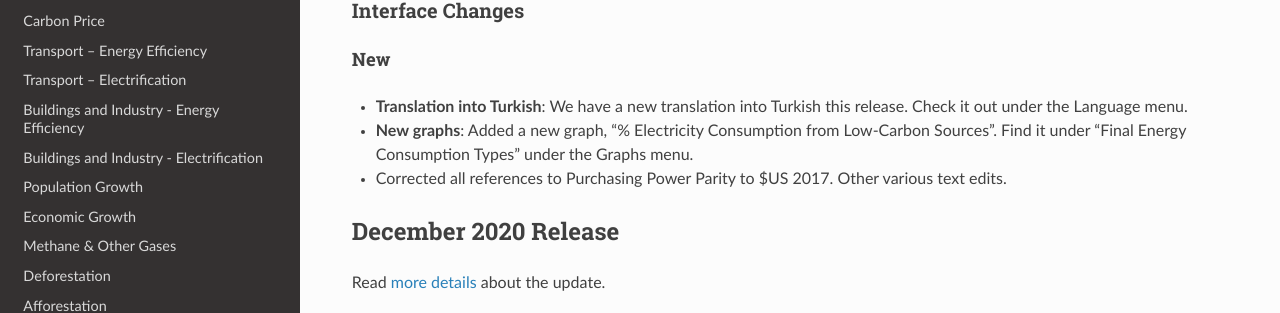
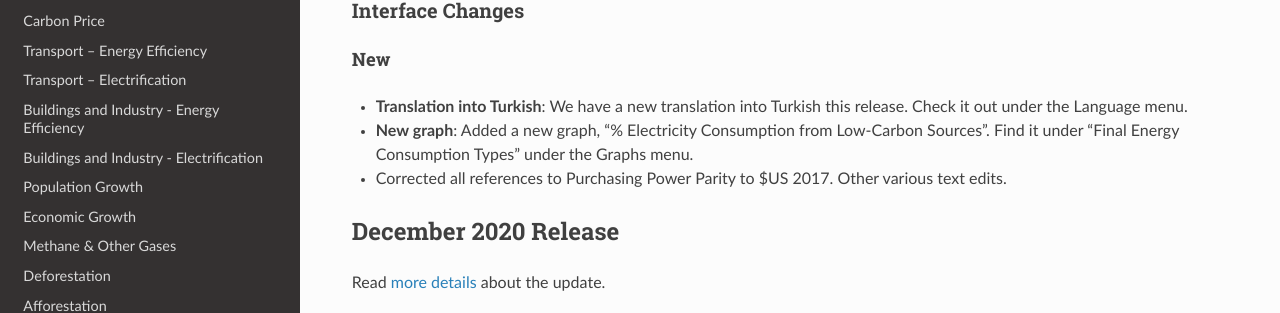
Before and after one commit to climateinteractive/enroads-guide, a Sphinx documentation site: the page built from docs/guide/changelog.rst, in a window 1280 px wide and 900 px high. Shown: the part 219-532 px from the top of the window. Built offline with Sphinx 7.4.7 and the Read the Docs theme 2.0.0, drawn with Linux system fonts in a browser that asks for light colours.

Commit message:
Update changelog.rst
"Graphs" to "Graph"

```diff
--- a/docs/guide/changelog.rst
+++ b/docs/guide/changelog.rst
@@ -18,7 +18,7 @@ New
 
 - **Translation into Turkish**: We have a new translation into Turkish this release. Check it out under the Language menu.
 
-- **New graphs**: Added a new graph, "% Electricity Consumption from Low-Carbon Sources". Find it under "Final Energy Consumption Types" under the Graphs menu.
+- **New graph**: Added a new graph, "% Electricity Consumption from Low-Carbon Sources". Find it under "Final Energy Consumption Types" under the Graphs menu.
 
 - Corrected all references to Purchasing Power Parity to $US 2017. Other various text edits.
 
```
